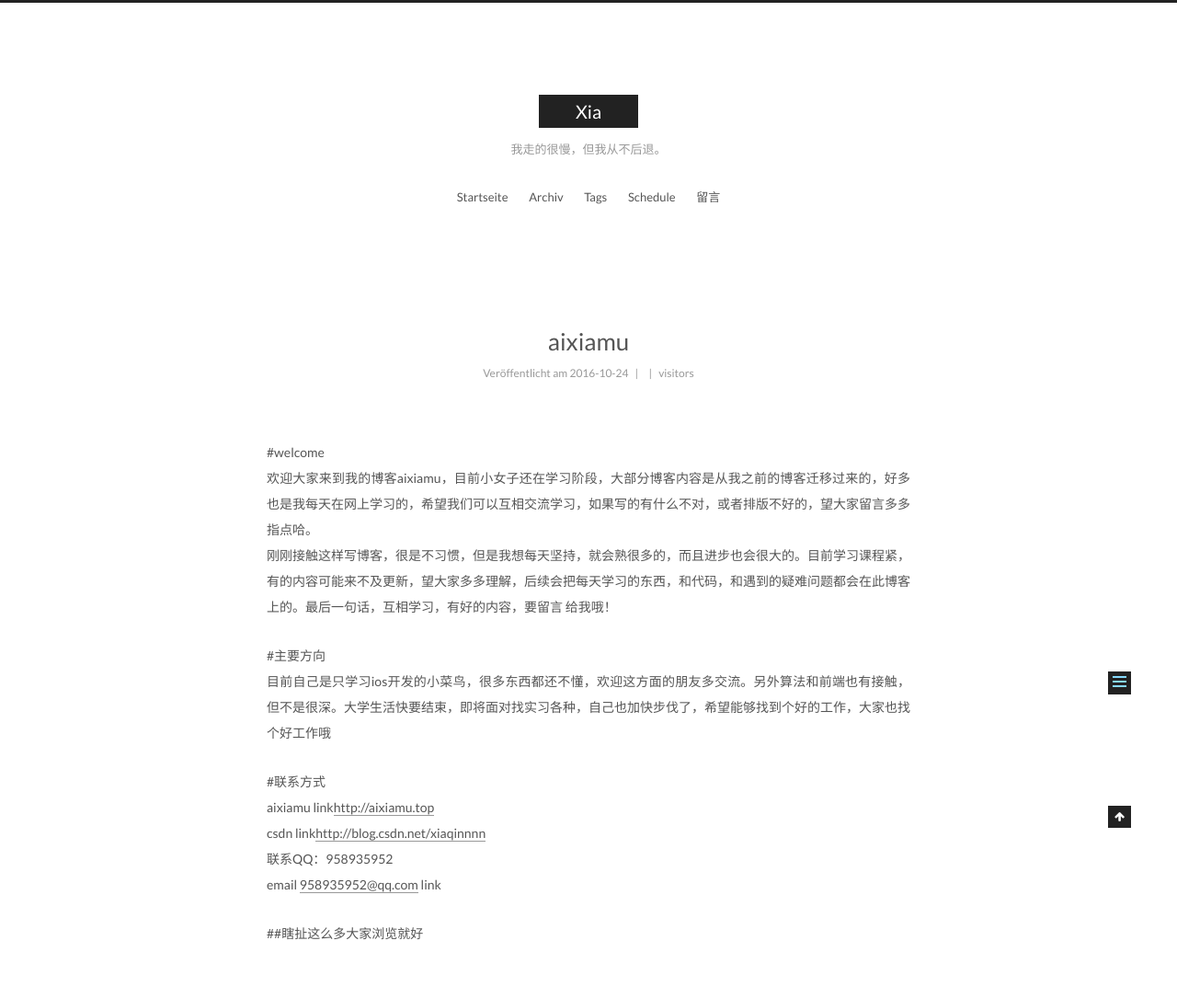
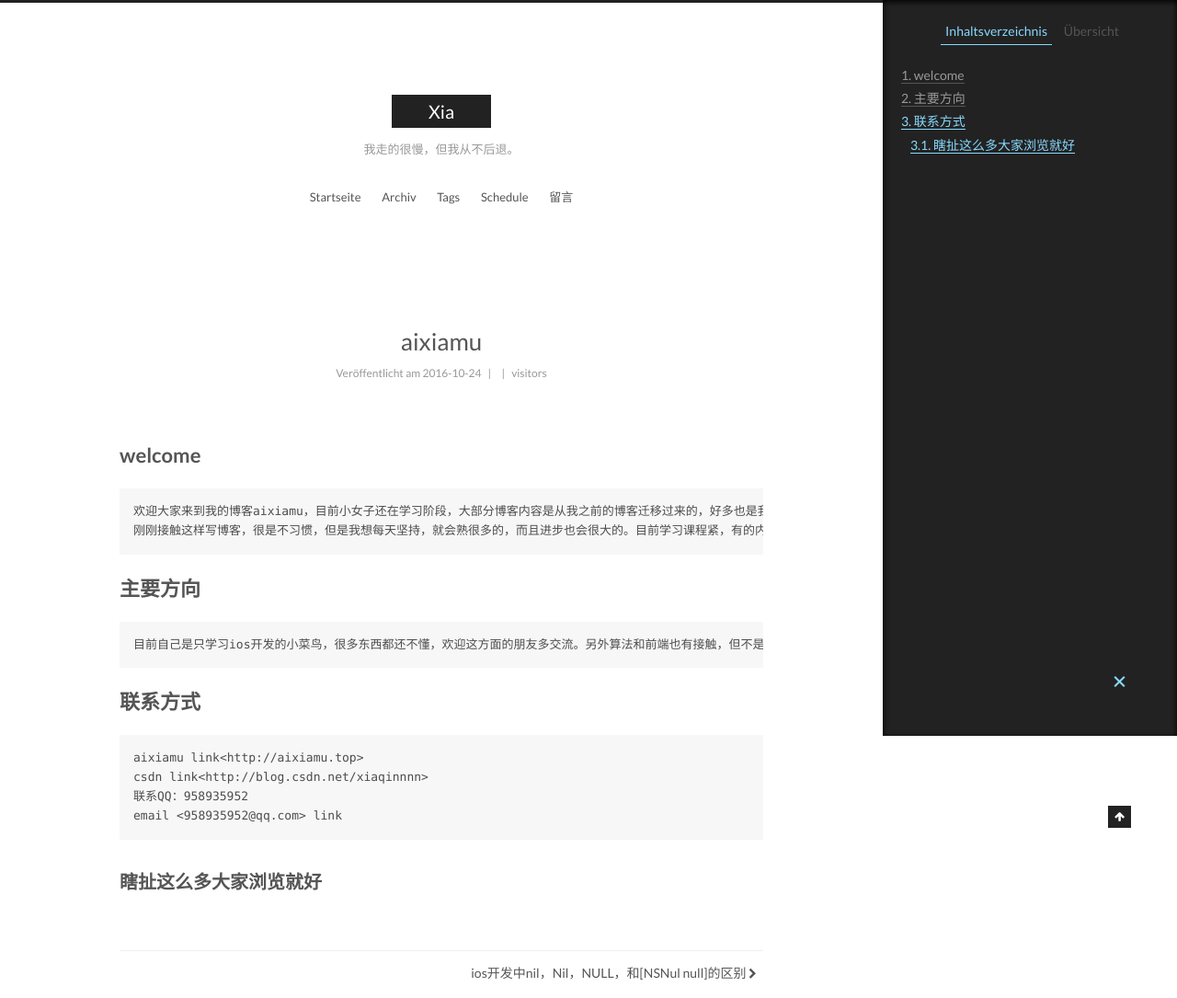
Before and after one commit to happydayhappyday/happydayhappyday, a plain HTML site: page 2016/10/24/aixiamu/index.html in a window 1280 px wide. Shown: the top 1085 px of the page at 92% size. Drawn offline with Linux system fonts and the light colour scheme; a script that the page names is missing.

Commit message:
Site updated: 2016-10-24 22:13:09

```diff
--- a/2016/10/24/aixiamu/index.html
+++ b/2016/10/24/aixiamu/index.html
@@ -84,16 +84,19 @@
 
 
 
-<meta name="description" content="#welcome       欢迎大家来到我的博客aixiamu，目前小女子还在学习阶段，大部分博客内容是从我之前的博客迁移过来的，好多也是我每天在网上学习的，希望我们可以互相交流学习，如果写的有什么不对，或者排版不好的，望大家留言多多指点哈。       刚刚接触这样写博客，很是不习惯，但是我想每天坚持，就会熟很多的，而且进步也会很大的。目前学习课程紧，有的内容可能来不及更新，望大家多多理解，后">
+<meta name="description" content="welcome欢迎大家来到我的博客aixiamu，目前小女子还在学习阶段，大部分博客内容是从我之前的博客迁移过来的，好多也是我每天在网上学习的，希望我们可以互相交流学习，如果写的有什么不对，或者排版不好的，望大家留言多多指点哈。
+刚刚接触这样写博客，很是不习惯，但是我想每天坚持，就会熟很多的，而且进步也会很大的。目前学习课程紧，有的内容可能来不及更新，望大家多多理解，后续会把每天学习的东西，和代码">
 <meta property="og:type" content="article">
 <meta property="og:title" content="aixiamu">
 <meta property="og:url" content="https://happydayhappyday.github.io/2016/10/24/aixiamu/index.html">
 <meta property="og:site_name" content="Xia">
-<meta property="og:description" content="#welcome       欢迎大家来到我的博客aixiamu，目前小女子还在学习阶段，大部分博客内容是从我之前的博客迁移过来的，好多也是我每天在网上学习的，希望我们可以互相交流学习，如果写的有什么不对，或者排版不好的，望大家留言多多指点哈。       刚刚接触这样写博客，很是不习惯，但是我想每天坚持，就会熟很多的，而且进步也会很大的。目前学习课程紧，有的内容可能来不及更新，望大家多多理解，后">
-<meta property="og:updated_time" content="2016-10-24T14:10:08.000Z">
+<meta property="og:description" content="welcome欢迎大家来到我的博客aixiamu，目前小女子还在学习阶段，大部分博客内容是从我之前的博客迁移过来的，好多也是我每天在网上学习的，希望我们可以互相交流学习，如果写的有什么不对，或者排版不好的，望大家留言多多指点哈。
+刚刚接触这样写博客，很是不习惯，但是我想每天坚持，就会熟很多的，而且进步也会很大的。目前学习课程紧，有的内容可能来不及更新，望大家多多理解，后续会把每天学习的东西，和代码">
+<meta property="og:updated_time" content="2016-10-24T14:12:56.000Z">
 <meta name="twitter:card" content="summary">
 <meta name="twitter:title" content="aixiamu">
-<meta name="twitter:description" content="#welcome       欢迎大家来到我的博客aixiamu，目前小女子还在学习阶段，大部分博客内容是从我之前的博客迁移过来的，好多也是我每天在网上学习的，希望我们可以互相交流学习，如果写的有什么不对，或者排版不好的，望大家留言多多指点哈。       刚刚接触这样写博客，很是不习惯，但是我想每天坚持，就会熟很多的，而且进步也会很大的。目前学习课程紧，有的内容可能来不及更新，望大家多多理解，后">
+<meta name="twitter:description" content="welcome欢迎大家来到我的博客aixiamu，目前小女子还在学习阶段，大部分博客内容是从我之前的博客迁移过来的，好多也是我每天在网上学习的，希望我们可以互相交流学习，如果写的有什么不对，或者排版不好的，望大家留言多多指点哈。
+刚刚接触这样写博客，很是不习惯，但是我想每天坚持，就会熟很多的，而且进步也会很大的。目前学习课程紧，有的内容可能来不及更新，望大家多多理解，后续会把每天学习的东西，和代码">
 
 
 
@@ -313,11 +316,14 @@
 
 
 
-        <p>#welcome<br>       欢迎大家来到我的博客aixiamu，目前小女子还在学习阶段，大部分博客内容是从我之前的博客迁移过来的，好多也是我每天在网上学习的，希望我们可以互相交流学习，如果写的有什么不对，或者排版不好的，望大家留言多多指点哈。<br>       刚刚接触这样写博客，很是不习惯，但是我想每天坚持，就会熟很多的，而且进步也会很大的。目前学习课程紧，有的内容可能来不及更新，望大家多多理解，后续会把每天学习的东西，和代码，和遇到的疑难问题都会在此博客上的。最后一句话，互相学习，有好的内容，要留言 给我哦！</p>
-<p>#主要方向<br>       目前自己是只学习ios开发的小菜鸟，很多东西都还不懂，欢迎这方面的朋友多交流。另外算法和前端也有接触，但不是很深。大学生活快要结束，即将面对找实习各种，自己也加快步伐了，希望能够找到个好的工作，大家也找个好工作哦</p>
-<p>#联系方式<br>     aixiamu link<a href="http://aixiamu.top" target="_blank" rel="external">http://aixiamu.top</a><br>     csdn link<a href="http://blog.csdn.net/xiaqinnnn" target="_blank" rel="external">http://blog.csdn.net/xiaqinnnn</a><br>     联系QQ：958935952<br>     email <a href="&#x6d;&#97;&#105;&#108;&#x74;&#111;&#x3a;&#57;&#x35;&#x38;&#57;&#51;&#x35;&#57;&#53;&#50;&#x40;&#113;&#x71;&#x2e;&#x63;&#111;&#x6d;">&#57;&#x35;&#x38;&#57;&#51;&#x35;&#57;&#53;&#50;&#x40;&#113;&#x71;&#x2e;&#x63;&#111;&#x6d;</a> link</p>
-<p>##瞎扯这么多大家浏览就好</p>
-
+        <h1 id="welcome"><a href="#welcome" class="headerlink" title="welcome"></a>welcome</h1><pre><code>欢迎大家来到我的博客aixiamu，目前小女子还在学习阶段，大部分博客内容是从我之前的博客迁移过来的，好多也是我每天在网上学习的，希望我们可以互相交流学习，如果写的有什么不对，或者排版不好的，望大家留言多多指点哈。
+刚刚接触这样写博客，很是不习惯，但是我想每天坚持，就会熟很多的，而且进步也会很大的。目前学习课程紧，有的内容可能来不及更新，望大家多多理解，后续会把每天学习的东西，和代码，和遇到的疑难问题都会在此博客上的。最后一句话，互相学习，有好的内容，要留言 给我哦！
+</code></pre><h1 id="主要方向"><a href="#主要方向" class="headerlink" title="主要方向"></a>主要方向</h1><pre><code>目前自己是只学习ios开发的小菜鸟，很多东西都还不懂，欢迎这方面的朋友多交流。另外算法和前端也有接触，但不是很深。大学生活快要结束，即将面对找实习各种，自己也加快步伐了，希望能够找到个好的工作，大家也找个好工作哦
+</code></pre><h1 id="联系方式"><a href="#联系方式" class="headerlink" title="联系方式"></a>联系方式</h1><pre><code>aixiamu link&lt;http://aixiamu.top&gt;
+csdn link&lt;http://blog.csdn.net/xiaqinnnn&gt;
+联系QQ：958935952
+email &lt;958935952@qq.com&gt; link
+</code></pre><h2 id="瞎扯这么多大家浏览就好"><a href="#瞎扯这么多大家浏览就好" class="headerlink" title="瞎扯这么多大家浏览就好"></a>瞎扯这么多大家浏览就好</h2>
 
     </div>
 
@@ -452,7 +458,7 @@
 
 
 
-              <p class="post-toc-empty">Dieser Artikel hat kein Inhaltsverzeichnis</p>
+              <div class="post-toc-content"><ol class="nav"><li class="nav-item nav-level-1"><a class="nav-link" href="#welcome"><span class="nav-number">1.</span> <span class="nav-text">welcome</span></a></li><li class="nav-item nav-level-1"><a class="nav-link" href="#主要方向"><span class="nav-number">2.</span> <span class="nav-text">主要方向</span></a></li><li class="nav-item nav-level-1"><a class="nav-link" href="#联系方式"><span class="nav-number">3.</span> <span class="nav-text">联系方式</span></a><ol class="nav-child"><li class="nav-item nav-level-2"><a class="nav-link" href="#瞎扯这么多大家浏览就好"><span class="nav-number">3.1.</span> <span class="nav-text">瞎扯这么多大家浏览就好</span></a></li></ol></li></ol></div>
 
           </div>
         </section>
--- a/baidusitemap.xml
+++ b/baidusitemap.xml
@@ -5,7 +5,7 @@
 
   <url>
     <loc>https://happydayhappyday.github.io/2016/10/24/aixiamu/</loc>
-    <lastmod>2016-10-24T14:10:08.000Z</lastmod>
+    <lastmod>2016-10-24T14:12:56.000Z</lastmod>
     <data>
         <display>
         <title>aixiamu</title>
--- a/css/main.css
+++ b/css/main.css
@@ -1563,7 +1563,7 @@ pre .javascript .function {
   width: 4px;
   height: 4px;
   border-radius: 50%;
-  background: #6ea7ff;
+  background: #ff5d21;
 }
 .links-of-blogroll {
   font-size: 13px;
--- a/sitemap.xml
+++ b/sitemap.xml
@@ -4,7 +4,7 @@
   <url>
     <loc>https://happydayhappyday.github.io/2016/10/24/aixiamu/</loc>
 
-    <lastmod>2016-10-24T14:10:08.000Z</lastmod>
+    <lastmod>2016-10-24T14:12:56.000Z</lastmod>
 
   </url>
 
```
Also changed, not shown: index.html (+8 -5 lines).
